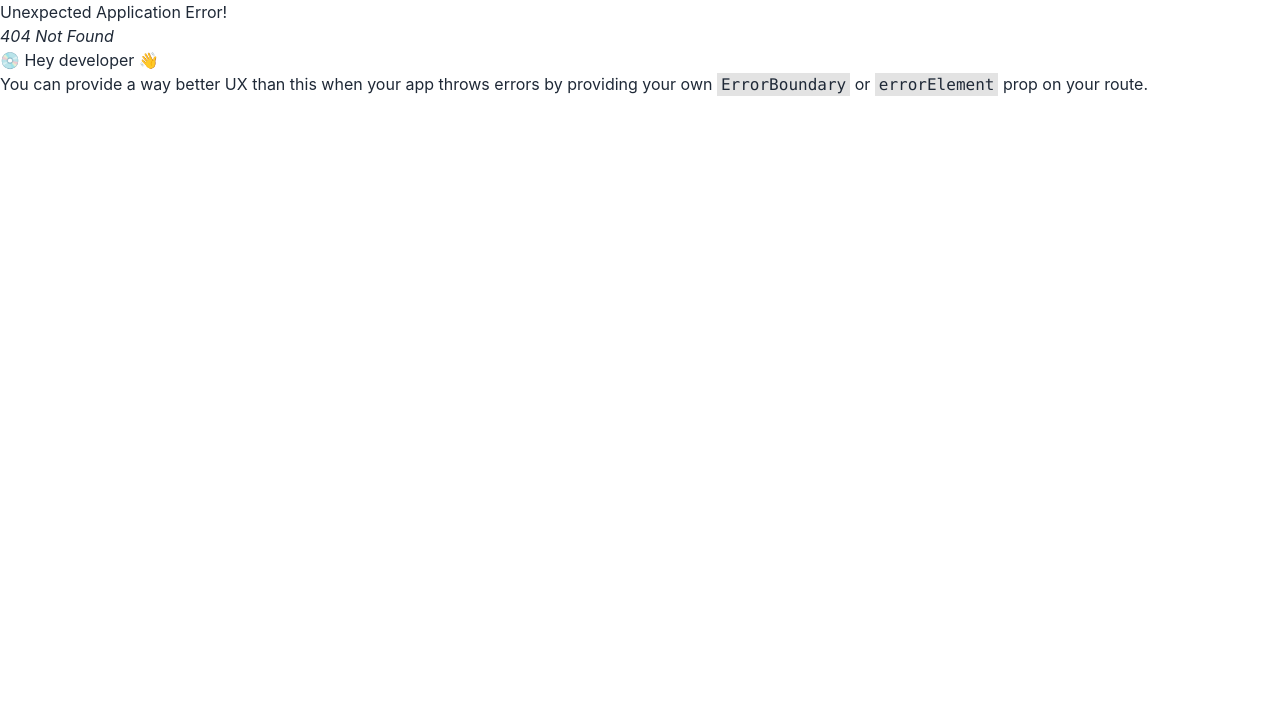
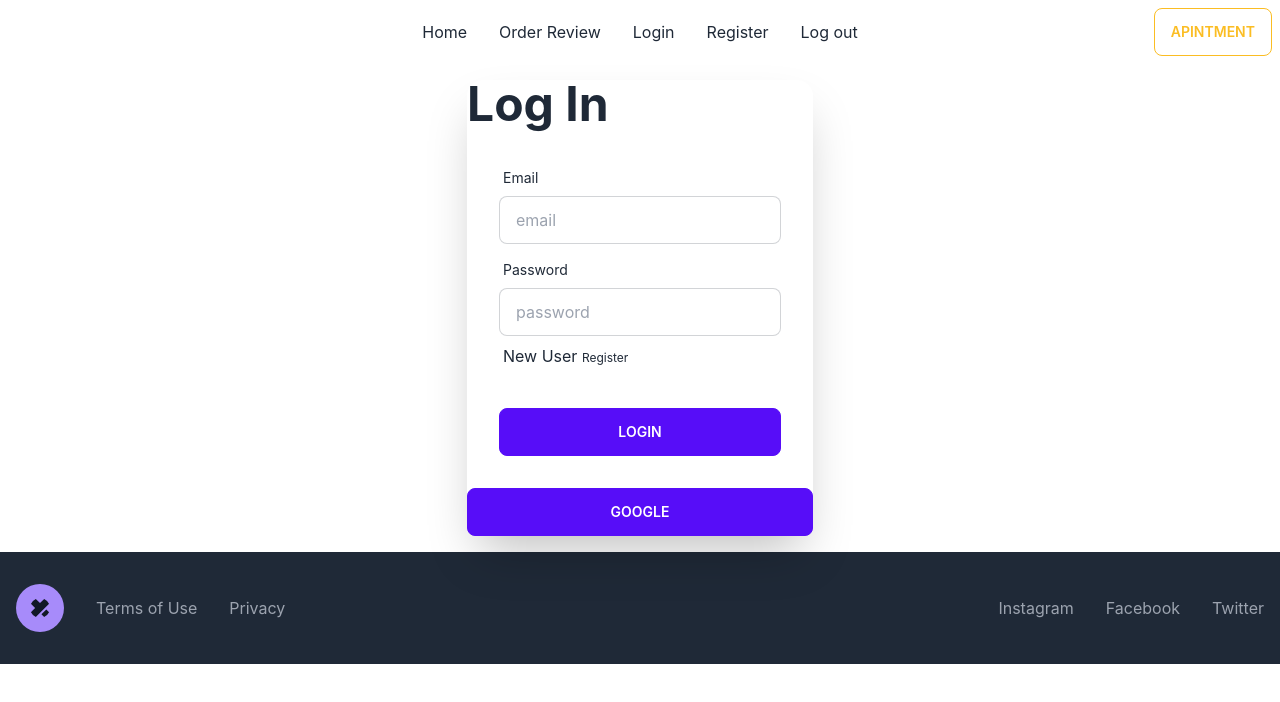
Before and after one commit to muhib95/service-review-client, a React (Create React App) app: page /login in a window 1280 px wide. Before the commit this address had no page. Shown: the top 702 px of the page. Built offline with nearby package versions, Linux system fonts and the light colour scheme.

Commit message:
login register

```diff
--- /dev/null
+++ b/src/Pages/Login/Login.js
@@ -0,0 +1,42 @@
+import React from 'react';
+import { Link } from 'react-router-dom';
+
+const Login = () => {
+    return (
+
+              <div className="hero ">
+  <div className="hero-content flex-col lg:flex-row">
+
+    <div className="card flex-shrink-0 w-full max-w-sm shadow-2xl bg-base-100">
+        <h1 className="text-5xl font-bold">Log In</h1>
+      <form  className="card-body">
+        <div className="form-control">
+          <label className="label">
+            <span className="label-text">Email</span>
+          </label>
+          <input name='email' type="email" placeholder="email" className="input input-bordered" />
+        </div>
+        <div className="form-control">
+          <label className="label">
+            <span className="label-text">Password</span>
+          </label>
+          <input name='password' type="password" placeholder="password" className="input input-bordered" />
+          <label className="label">
+            <p>New User <Link to='/register' className="label-text-alt link link-hover">Register</Link></p>
+
+          </label>
+        </div>
+        <div className="form-control mt-6">
+          <button className="btn btn-primary">Login</button>
+        </div>
+      </form>
+      <button  className="btn btn-primary">Google</button>
+    </div>
+  </div>
+
+</div>
+
+    );
+};
+
+export default Login;
--- /dev/null
+++ b/src/Pages/Register/Register.js
@@ -0,0 +1,52 @@
+import React from 'react';
+import { Link } from 'react-router-dom';
+
+const Register = () => {
+    return (
+        <div className="hero ">
+        <div className="hero-content flex-col lg:flex-row">
+          <div className="text-center lg:text-left">
+           <img src='' alt="" />
+          </div>
+          <div className="card flex-shrink-0 w-full max-w-sm shadow-2xl bg-base-100">
+              <h1 className="text-5xl font-bold">Register</h1>
+            <form  className="card-body">
+            <div className="form-control">
+                <label className="label">
+                  <span className="label-text">Name</span>
+                </label>
+                <input type="text" placeholder="name" className="input input-bordered" required/>
+              </div>
+              <div className="form-control">
+                <label className="label">
+                  <span className="label-text">Img url</span>
+                </label>
+                <input type="text" placeholder="image" className="input input-bordered" required/>
+              </div>
+              <div className="form-control">
+                <label className="label">
+                  <span className="label-text">Email</span>
+                </label>
+                <input name='email' type="email" placeholder="email" className="input input-bordered" required/>
+              </div>
+              <div className="form-control">
+                <label className="label">
+                  <span className="label-text">Password</span>
+                </label>
+                <input name='password' type="password" placeholder="password" className="input input-bordered" required/>
+                <label className="label">
+                  <p>Already have an account <Link to='/login' className="label-text-alt link link-hover">Login</Link></p>
+
+                </label>
+              </div>
+              <div className="form-control mt-6">
+                <button className="btn btn-primary">Register</button>
+              </div>
+            </form>
+          </div>
+        </div>
+      </div>
+    );
+};
+
+export default Register;
--- a/src/Pages/Shared/Footer/Footer.js
+++ b/src/Pages/Shared/Footer/Footer.js
@@ -3,7 +3,7 @@
 
 const Footer = () => {
     return (
-        <div>
+
             <footer className="px-4 py-8 bg-gray-800 text-gray-400">
 	<div className="container flex flex-wrap items-center justify-center mx-auto space-y-4 sm:justify-between sm:space-y-0">
 		<div className="flex flex-row pr-3 space-x-4 sm:space-x-8">
@@ -34,7 +34,7 @@
 		</ul>
 	</div>
 </footer>
-        </div>
+
     );
 };
 
```
Also changed, not shown: src/Routes/Routes.js (+10 -0 lines).
